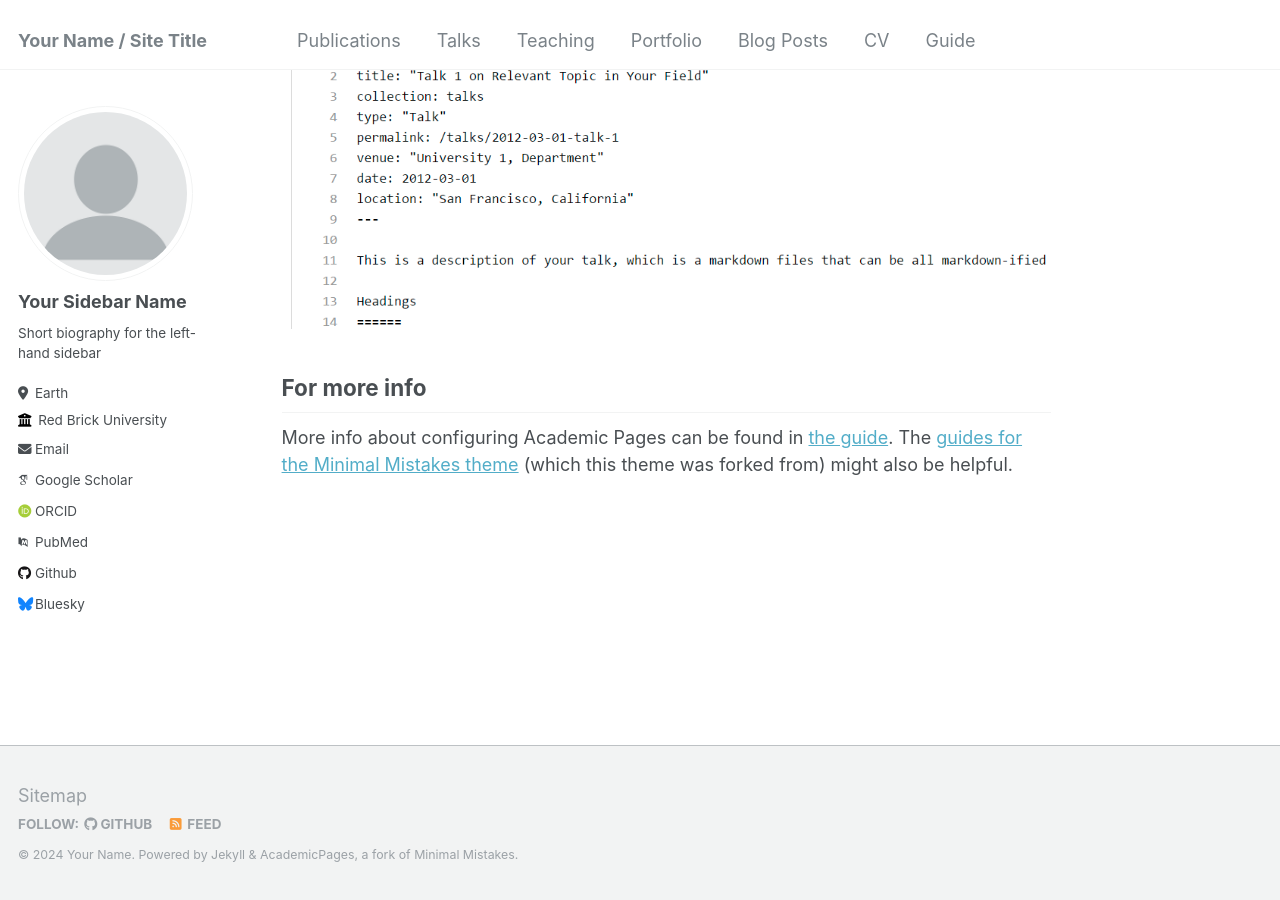
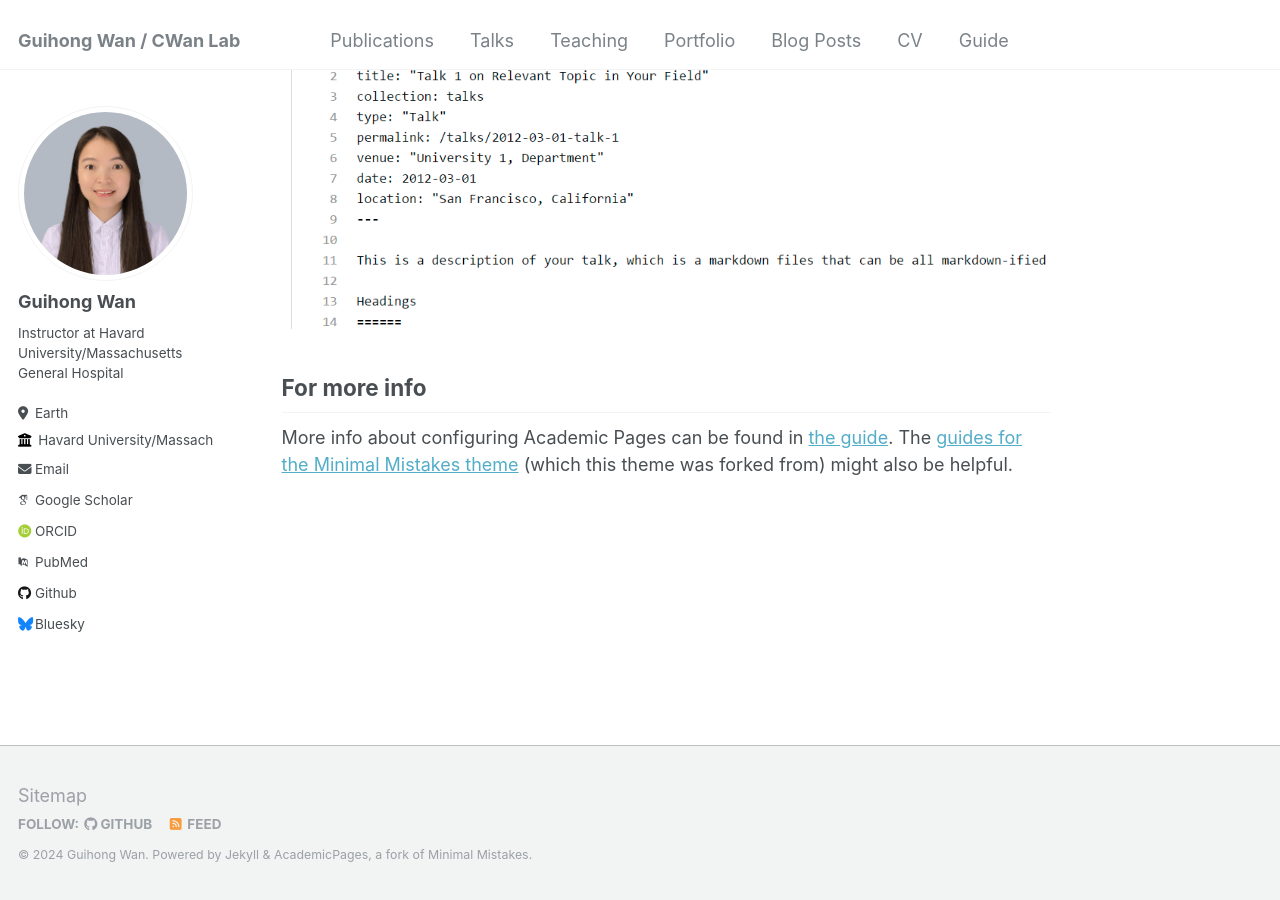
Before and after one commit to cwanlab/cwanlab.github.io, a Jekyll site: the page built from _pages/about.md, in a window 1280 px wide and 900 px high, scrolled down 2660 px. Built offline with Jekyll 4.4.1, drawn with Linux system fonts in a browser that asks for light colours; some web fonts are replaced.

Commit message:
config
config

```diff
--- a/_config.yml
+++ b/_config.yml
@@ -8,9 +8,9 @@
 
 # Basic Site Settings
 locale                   : "en-US"
-title                    : "Your Name / Site Title"
+title                    : "Guihong Wan / CWan Lab"
 title_separator          : "-"
-name                     : &name "Your Name"
+name                     : &name "Guihong Wan"
 description              : &description "personal description"
 url                      : https://academicpages.github.io # the base hostname & protocol for your site e.g. "https://mmistakes.github.io"
 baseurl                  : "" # the subpath of your site, e.g. "/blog"
@@ -21,18 +21,18 @@ repository               : "academicpages/academicpages.github.io"
 #               Additional customization can be done by editing /_includes/author-profile.html
 author:
   # Biographic information
-  avatar           : "profile.png"
-  name             : "Your Sidebar Name"
+  avatar           : "profile.jpg"
+  name             : "Guihong Wan"
   pronouns         : # example: "she/her"
-  bio              : "Short biography for the left-hand sidebar"
+  bio              : "Instructor at Havard University/Massachusetts General Hospital"
   location         : "Earth"
-  employer         : "Red Brick University"
+  employer         : "Havard University/Massachusetts General Hospital"
   uri              : # URL
-  email            : "none@example.org"
+  email            : "guihong.wan@outlook.com"
 
   # Academic websites
   arxiv            : # URL - Update with the correct link to your profile
-  googlescholar    : "https://scholar.google.com/citations?user=PS_CX0AAAAAJ"
+  googlescholar    : "https://scholar.google.com/citations?user=lBar8UkAAAAJ&hl=en"
   impactstory      : # URL
   orcid            : "http://orcid.org/yourorcidurl"
   semantic         : # URL
```
Also changed, not shown: images/profile.jpg (added), images/profile.png (deleted), 2 other files.
